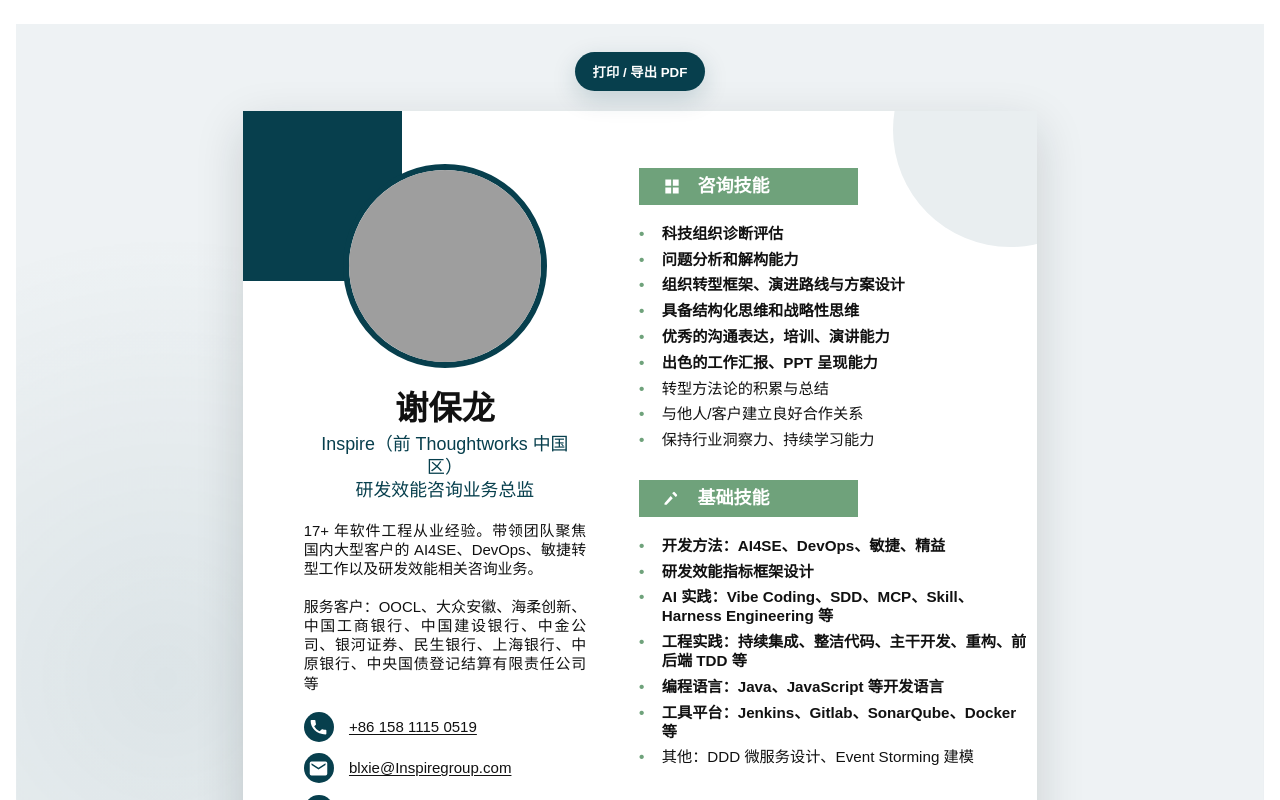
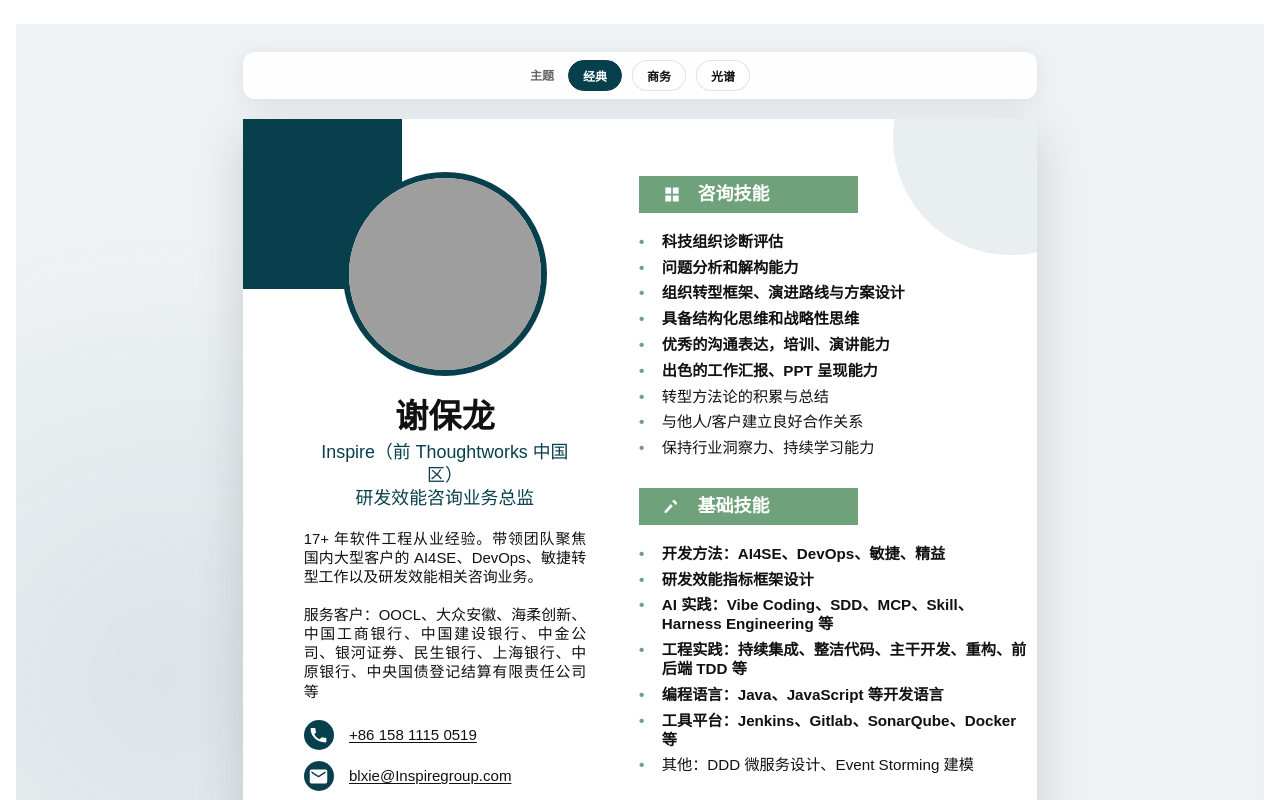
Before and after one commit to xbl/my-profile, a Vue app: page / in a window 1280 px wide. Shown: the top 800 px of the page. Built offline with nearby package versions, Linux system fonts and the light colour scheme; grey boxes are pictures that could not be loaded.

Commit message:
feat: 支持不同主题

```diff
--- a/scripts/export-pdf.mjs
+++ b/scripts/export-pdf.mjs
@@ -16,6 +16,10 @@ const outDir = resolve(appRoot, 'src-profile')
 const outFile = join(outDir, '谢保龙简历-web.pdf')
 const PORT = 4179
 const BASE = `http://127.0.0.1:${PORT}`
+const themeRaw = process.env.RESUME_THEME ?? 'classic'
+const resumeTheme = ['classic', 'executive', 'spectrum'].includes(themeRaw)
+  ? themeRaw
+  : 'classic'
 
 function waitForPort(port, host = '127.0.0.1', timeoutMs = 90_000) {
   const deadline = Date.now() + timeoutMs
@@ -57,7 +61,7 @@ async function main() {
 
     const browser = await chromium.launch({ headless: true })
     const page = await browser.newPage()
-    await page.goto(`${BASE}/`, { waitUntil: 'networkidle', timeout: 120_000 })
+    await page.goto(`${BASE}/?theme=${resumeTheme}`, { waitUntil: 'networkidle', timeout: 120_000 })
     await page.emulateMedia({ media: 'print' })
 
     // Chromium 生成的 PDF 默认保留 <a href> 链接（在阅读器中可点）；无需单独选项
--- /dev/null
+++ b/src/data/resume-themes.ts
@@ -0,0 +1,21 @@
+export type ResumeThemeId = 'classic' | 'executive' | 'spectrum'
+
+export const RESUME_THEME_STORAGE_KEY = 'my-profile-resume-theme'
+
+export const RESUME_THEMES: readonly {
+  id: ResumeThemeId
+  label: string
+  hint: string
+}[] = [
+  { id: 'classic', label: '经典', hint: '当前默认：青绿侧栏 + 双色标题条' },
+  { id: 'executive', label: '商务', hint: '冷灰配色；侧栏略窄、内边距更紧' },
+  {
+    id: 'spectrum',
+    label: '光谱',
+    hint: '双栏简历式：左深色侧栏白字，右白底技能；底栏影响力浅灰分割',
+  },
+] as const
+
+export function isResumeThemeId(value: string): value is ResumeThemeId {
+  return value === 'classic' || value === 'executive' || value === 'spectrum'
+}
--- /dev/null
+++ b/src/styles/resume-themes.css
@@ -0,0 +1,198 @@
+/**
+ * 简历主题：配色 + 版式（封面栅格、装饰区、内边距、阴影等），按 `.resume-shell.theme-*` 切换。
+ */
+
+.resume-shell.theme-classic {
+  --resume-teal: #073f4d;
+  --resume-green: #6fa27b;
+  --resume-purple: #685386;
+  --resume-ink: #111111;
+  --resume-muted: #e9eef0;
+  --resume-canvas: #eef2f4;
+  --resume-shell-radial: rgba(7, 63, 77, 0.08);
+  --resume-page-elevation: 0 16px 45px rgba(20, 32, 40, 0.16);
+}
+
+/* 商务：冷灰配色 + 略收窄侧栏、更紧内边距，偏纸质报告感 */
+.resume-shell.theme-executive {
+  --resume-teal: #0f172a;
+  --resume-green: #334155;
+  --resume-purple: #475569;
+  --resume-ink: #0f172a;
+  --resume-muted: #f1f5f9;
+  --resume-canvas: #e2e8f0;
+  --resume-shell-radial: rgba(15, 23, 42, 0.06);
+  --resume-page-elevation: 0 10px 32px rgba(15, 23, 42, 0.1);
+}
+
+.resume-shell.theme-executive .page-cover {
+  grid-template-columns: 36% 64%;
+  column-gap: 11mm;
+  padding: 13mm 14mm 10mm;
+}
+
+.resume-shell.theme-executive .cover-corner {
+  width: 34mm;
+  height: 38mm;
+}
+
+.resume-shell.theme-executive .portrait-frame {
+  width: 52mm;
+  height: 52mm;
+}
+
+.resume-shell.theme-executive .page-work,
+.resume-shell.theme-executive .page-certificates {
+  padding: 13mm 14mm 12mm;
+}
+
+.resume-shell.theme-executive .experience-item {
+  margin-bottom: 5.2mm;
+}
+
+.resume-shell.theme-executive .compact .experience-item {
+  margin-bottom: 4.6mm;
+}
+
+/*
+ * 光谱：参考双栏简历——左侧约 1/3 深色通栏 + 白字，右侧约 2/3 白底主文；
+ * 技能/influence 仍在右侧与底部，与数据结构一致。
+ */
+.resume-shell.theme-spectrum {
+  --resume-teal: #1e3a8a;
+  --resume-green: #2563eb;
+  --resume-purple: #312e81;
+  --resume-ink: #0f172a;
+  --resume-muted: #e8eefc;
+  --resume-canvas: #e8edf5;
+  --resume-shell-radial: rgba(37, 99, 235, 0.06);
+  --resume-page-elevation: 0 12px 40px rgba(30, 64, 175, 0.12);
+  --spectrum-sidebar-bg: #1a2332;
+  --spectrum-sidebar-fg: rgba(255, 255, 255, 0.92);
+  --spectrum-sidebar-muted: rgba(255, 255, 255, 0.8);
+}
+
+.resume-shell.theme-spectrum .page-cover {
+  grid-template-columns: 34% 66%;
+  grid-template-rows: auto auto;
+  column-gap: 0;
+  padding: 0;
+  align-items: stretch;
+}
+
+.resume-shell.theme-spectrum .cover-corner {
+  display: none;
+}
+
+.resume-shell.theme-spectrum .page-cover::before {
+  display: none;
+}
+
+.resume-shell.theme-spectrum .profile-panel {
+  grid-row: 1;
+  grid-column: 1;
+  align-self: stretch;
+  margin: 0;
+  padding: 14mm 10mm 16mm 14mm;
+  background: var(--spectrum-sidebar-bg);
+  color: var(--spectrum-sidebar-fg);
+}
+
+.resume-shell.theme-spectrum .profile-panel h1 {
+  color: #fff;
+}
+
+.resume-shell.theme-spectrum .headline {
+  color: rgba(255, 255, 255, 0.96);
+}
+
+.resume-shell.theme-spectrum .summary {
+  color: var(--spectrum-sidebar-muted);
+}
+
+.resume-shell.theme-spectrum .portrait-frame {
+  border-color: #fff;
+  border-width: 2px;
+}
+
+.resume-shell.theme-spectrum .contact-icon {
+  background: rgba(255, 255, 255, 0.16);
+  color: #fff;
+}
+
+.resume-shell.theme-spectrum .contact-link {
+  color: rgba(255, 255, 255, 0.95);
+}
+
+.resume-shell.theme-spectrum .cover-main {
+  grid-row: 1;
+  grid-column: 2;
+  align-self: stretch;
+  margin: 0;
+  padding: 14mm 14mm 14mm 12mm;
+  background: #fff;
+}
+
+.resume-shell.theme-spectrum .influence-block {
+  grid-column: 1 / -1;
+  grid-row: 2;
+  margin-top: 0;
+  padding: 8mm 14mm 12mm 12mm;
+  border-top: 1px solid rgba(37, 99, 235, 0.2);
+  background: #f1f5f9;
+}
+
+.resume-shell.theme-spectrum .page.page-cover {
+  background: #fff;
+}
+
+.resume-shell.theme-spectrum .page.page-cover::after {
+  opacity: 0.35;
+}
+
+@media (max-width: 900px) {
+  .resume-shell.theme-spectrum .page-cover {
+    grid-template-columns: 1fr;
+    grid-template-rows: auto;
+    padding: 12mm 14mm;
+    row-gap: 8mm;
+  }
+
+  .resume-shell.theme-spectrum .profile-panel,
+  .resume-shell.theme-spectrum .cover-main {
+    grid-column: 1;
+    grid-row: auto;
+  }
+
+  .resume-shell.theme-spectrum .influence-block {
+    grid-column: 1;
+    grid-row: auto;
+  }
+}
+
+@media print {
+  .resume-shell.theme-executive .page-cover {
+    grid-template-columns: 36% 64%;
+    column-gap: 11mm;
+    padding: 13mm 14mm 10mm;
+  }
+
+  .resume-shell.theme-spectrum .page-cover {
+    grid-template-columns: 34% 66%;
+    column-gap: 0;
+    padding: 0;
+    align-items: stretch;
+  }
+
+  .resume-shell.theme-spectrum .profile-panel {
+    padding: 14mm 10mm 16mm 14mm;
+  }
+
+  .resume-shell.theme-spectrum .cover-main {
+    padding: 14mm 14mm 14mm 12mm;
+  }
+
+  .resume-shell.theme-spectrum .influence-block {
+    padding: 8mm 14mm 12mm 12mm;
+  }
+}
--- a/src/views/ResumeView.vue
+++ b/src/views/ResumeView.vue
@@ -1,5 +1,42 @@
 <script setup lang="ts">
+import { onMounted, ref, watch } from "vue";
 import { resume } from "@/data/resume";
+import {
+  isResumeThemeId,
+  RESUME_THEME_STORAGE_KEY,
+  RESUME_THEMES,
+  type ResumeThemeId,
+} from "@/data/resume-themes";
+import "@/styles/resume-themes.css";
+
+const themeId = ref<ResumeThemeId>("classic");
+
+onMounted(() => {
+  try {
+    const params = new URLSearchParams(window.location.search);
+    const q = params.get("theme");
+    if (q && isResumeThemeId(q)) {
+      themeId.value = q;
+      return;
+    }
+    const raw = localStorage.getItem(RESUME_THEME_STORAGE_KEY);
+    if (raw && isResumeThemeId(raw)) themeId.value = raw;
+  } catch {
+    /* ignore */
+  }
+});
+
+watch(themeId, (id) => {
+  try {
+    localStorage.setItem(RESUME_THEME_STORAGE_KEY, id);
+  } catch {
+    /* ignore */
+  }
+});
+
+function setTheme(id: ResumeThemeId) {
+  themeId.value = id;
+}
 
 /** `public/ppt-assets` 下的文件名，与联系方式 / 技能标题 / 区块标题顺序对应 */
 const PPT_ICON_FILES = {
@@ -48,13 +85,25 @@ function skillHeadingFallbackAt(index: number): string {
 function isExternalHttpHref(href: string): boolean {
   return href.startsWith("http://") || href.startsWith("https://");
 }
-
-const printResume = () => window.print();
 </script>
 
 <template>
-  <div class="resume-shell">
-    <button class="print-button" type="button" @click="printResume">打印 / 导出 PDF</button>
+  <div class="resume-shell" :class="`theme-${themeId}`">
+    <div class="theme-bar" role="group" aria-label="简历主题">
+      <span class="theme-bar-label">主题</span>
+      <button
+        v-for="t in RESUME_THEMES"
+        :key="t.id"
+        type="button"
+        class="theme-chip"
+        :class="{ 'theme-chip-active': themeId === t.id }"
+        :title="t.hint"
+        :aria-pressed="themeId === t.id"
+        @click="setTheme(t.id)"
+      >
+        {{ t.label }}
+      </button>
+    </div>
 
     <section class="page page-cover">
       <div class="cover-corner" />
@@ -277,34 +326,64 @@ const printResume = () => window.print();
 </template>
 
 <style scoped>
-:global(:root) {
-  --resume-teal: #073f4d;
-  --resume-green: #6fa27b;
-  --resume-purple: #685386;
-  --resume-ink: #111111;
-  --resume-muted: #e9eef0;
+.theme-bar {
+  position: sticky;
+  top: 16px;
+  z-index: 12;
+  display: flex;
+  flex-wrap: wrap;
+  align-items: center;
+  justify-content: center;
+  gap: 8px 10px;
+  max-width: 210mm;
+  margin: 0 auto 20px;
+  padding: 8px 12px;
+  border-radius: 12px;
+  background: rgba(255, 255, 255, 0.92);
+  box-shadow: 0 4px 20px rgba(20, 32, 40, 0.08);
+  backdrop-filter: blur(8px);
+}
+
+.theme-bar-label {
+  font-size: 12px;
+  font-weight: 700;
+  color: var(--resume-ink);
+  opacity: 0.65;
+  margin-right: 4px;
+}
+
+.theme-chip {
+  border: 1px solid rgba(15, 23, 42, 0.12);
+  border-radius: 999px;
+  padding: 6px 14px;
+  font-size: 12px;
+  font-weight: 600;
+  color: var(--resume-ink);
+  background: #fff;
+  cursor: pointer;
+  transition:
+    background 0.15s,
+    border-color 0.15s,
+    color 0.15s;
+}
+
+.theme-chip:hover {
+  border-color: var(--resume-teal);
+  color: var(--resume-teal);
+}
+
+.theme-chip-active {
+  border-color: var(--resume-teal);
+  color: #fff;
+  background: var(--resume-teal);
 }
 
 .resume-shell {
   min-height: 100vh;
   padding: 28px 16px 48px;
-  background: radial-gradient(circle at 12% 8%, rgba(7, 63, 77, 0.08), transparent 28rem), #eef2f4;
-}
-
-.print-button {
-  position: sticky;
-  top: 16px;
-  z-index: 10;
-  display: block;
-  margin: 0 auto 20px;
-  border: 0;
-  border-radius: 999px;
-  padding: 10px 18px;
-  color: #fff;
-  background: var(--resume-teal);
-  font-weight: 700;
-  cursor: pointer;
-  box-shadow: 0 8px 24px rgba(7, 63, 77, 0.18);
+  background:
+    radial-gradient(circle at 12% 8%, var(--resume-shell-radial), transparent 28rem),
+    var(--resume-canvas);
 }
 
 .page {
@@ -315,7 +394,7 @@ const printResume = () => window.print();
   overflow: hidden;
   color: var(--resume-ink);
   background: #fff;
-  box-shadow: 0 16px 45px rgba(20, 32, 40, 0.16);
+  box-shadow: var(--resume-page-elevation, 0 16px 45px rgba(20, 32, 40, 0.16));
   break-after: page;
   page-break-after: always;
   font-family: Arial, "PingFang SC", "Microsoft YaHei", sans-serif;
@@ -722,7 +801,7 @@ const printResume = () => window.print();
   bottom: 5mm;
   z-index: 2;
   font-size: 11pt;
-  color: #111;
+  color: var(--resume-ink);
 }
 
 @media (max-width: 900px) {
@@ -766,7 +845,7 @@ const printResume = () => window.print();
     padding: 0 !important;
   }
 
-  .print-button {
+  .theme-bar {
     display: none;
   }
 
```
Also changed, not shown: 1 other file (tests, documents, lock files or other folders).
